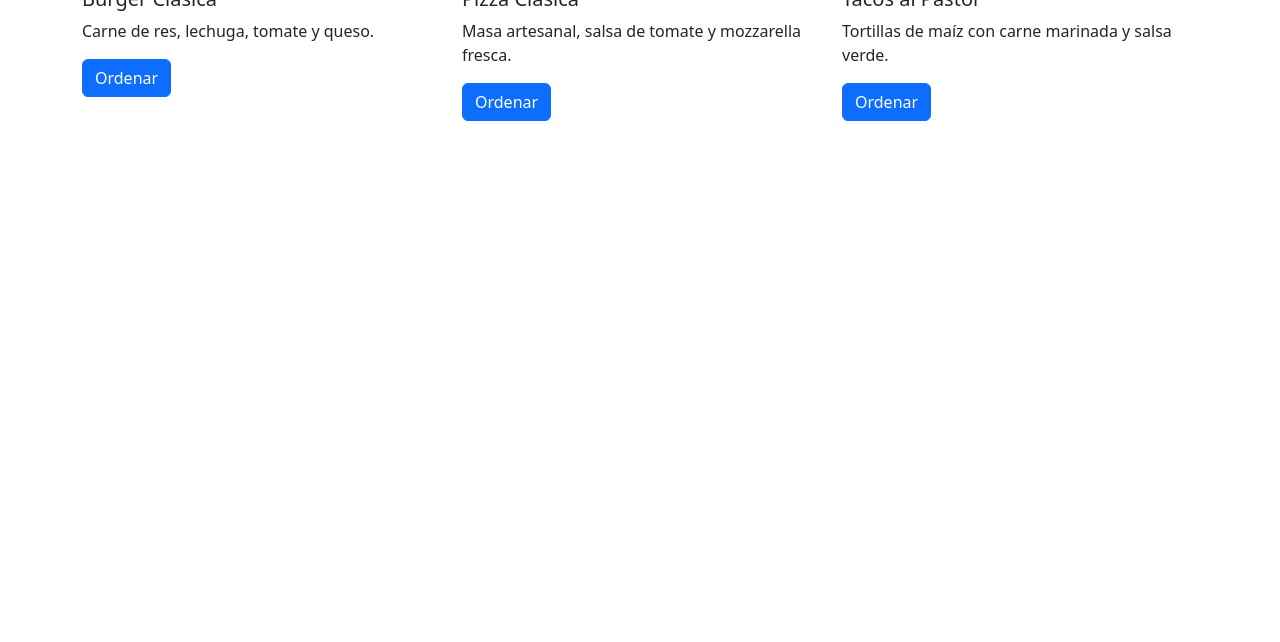
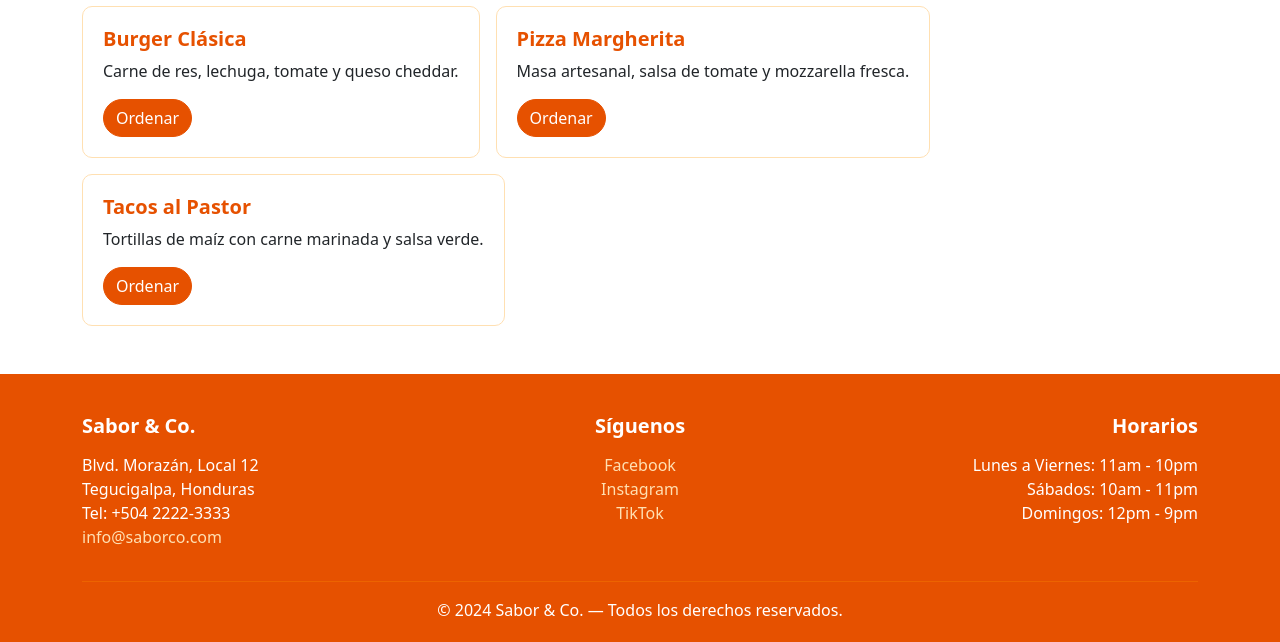
Before and after one commit to Vilorio-/Bootstrap, a website: page index.html in a window 1280 px wide. Shown: the part 495-1137 px from the top of the page. Before the commit the page ends 800 px from the top, so only its background shows below. Drawn offline with nearby package versions, Linux system fonts and the light colour scheme.

Commit message:
Agregar flex, footer, CSS personalizado y estilos de productos

```diff
--- /dev/null
+++ b/css/estilos.css
@@ -0,0 +1,66 @@
+/* Jumbotron */
+.jumbotron-custom {
+    background-color: #fff3e0;
+    border-bottom: 3px solid #ff9800;
+    padding: 60px 40px;
+}
+
+.jumbotron-custom h1 {
+    color: #e65100;
+}
+
+.jumbotron-custom p {
+    color: #555;
+}
+
+/* Botones */
+.btn-primary {
+    background-color: #e65100;
+    border-color: #e65100;
+    border-radius: 20px;
+}
+
+.btn-primary:hover {
+    background-color: #bf360c;
+    border-color: #bf360c;
+}
+
+/* Productos */
+.producto {
+    background-color: #fff;
+    border: 1px solid #ffe0b2;
+    border-radius: 10px;
+    padding: 20px;
+    transition: transform 0.2s;
+}
+
+.producto:hover {
+    transform: translateY(-4px);
+    box-shadow: 0 4px 12px rgba(0,0,0,0.1);
+}
+
+.producto h5 {
+    color: #e65100;
+    font-weight: 700;
+}
+
+/* Footer */
+.footer-custom {
+    background-color: #e65100;
+    color: #fff;
+    padding: 40px 0 20px;
+}
+
+.footer-custom a {
+    color: #ffe0b2;
+    text-decoration: none;
+}
+
+.footer-custom a:hover {
+    color: #fff;
+}
+
+.footer-custom h5 {
+    font-weight: 700;
+    margin-bottom: 15px;
+}
--- a/index.html
+++ b/index.html
@@ -5,18 +5,19 @@
     <meta name="viewport" content="width=device-width, initial-scale=1.0">
     <title>Sabor & Co.</title>
     <link rel="stylesheet" href="node_modules/bootstrap/dist/css/bootstrap.min.css">
+    <link rel="stylesheet" href="css/estilos.css">
 </head>
 <body>
 
     <!-- Jumbotron -->
-    <div class="p-5 mb-4 bg-light rounded-3">
-        <div class="container-fluid py-3">
+    <div class="jumbotron-custom">
+        <div class="container">
             <h1 class="display-4">Sabor & Co.</h1>
             <p class="lead">Comida fresca y sabores auténticos.</p>
         </div>
     </div>
 
-    <div class="container">
+    <div class="container my-5">
 
         <!-- 3 párrafos en fila -->
         <div class="row">
@@ -36,27 +37,74 @@
 
         <hr>
 
-        <!-- Lista de productos -->
+        <!-- Productos con flex -->
         <h2 class="my-4">Nuestro Menú</h2>
-        <div class="row">
-            <div class="col-12 col-md-6 col-lg-4 mb-4">
+        <div class="d-flex flex-wrap gap-3">
+
+            <div class="producto">
                 <h5>Burger Clásica</h5>
-                <p>Carne de res, lechuga, tomate y queso.</p>
+                <p>Carne de res, lechuga, tomate y queso cheddar.</p>
                 <a href="#" class="btn btn-primary">Ordenar</a>
             </div>
-            <div class="col-12 col-md-6 col-lg-4 mb-4">
-                <h5>Pizza Clasica</h5>
+
+            <div class="producto">
+                <h5>Pizza Margherita</h5>
                 <p>Masa artesanal, salsa de tomate y mozzarella fresca.</p>
                 <a href="#" class="btn btn-primary">Ordenar</a>
             </div>
-            <div class="col-12 col-md-6 col-lg-4 mb-4">
+
+            <div class="producto">
                 <h5>Tacos al Pastor</h5>
                 <p>Tortillas de maíz con carne marinada y salsa verde.</p>
                 <a href="#" class="btn btn-primary">Ordenar</a>
             </div>
+
         </div>
 
     </div>
+
+    <!-- Footer -->
+    <footer class="footer-custom">
+        <div class="container">
+            <div class="row">
+
+                <!-- Izquierda: Info del comercio -->
+                <div class="col-12 col-md-4 text-start">
+                    <h5>Sabor & Co.</h5>
+                    <address>
+                        Blvd. Morazán, Local 12<br>
+                        Tegucigalpa, Honduras<br>
+                        Tel: +504 2222-3333<br>
+                        <a href="mailto:info@saborco.com">info@saborco.com</a>
+                    </address>
+                </div>
+
+                <!-- Centro: Redes sociales -->
+                <div class="col-12 col-md-4 text-center">
+                    <h5>Síguenos</h5>
+                    <p>
+                        <a href="#">Facebook</a><br>
+                        <a href="#">Instagram</a><br>
+                        <a href="#">TikTok</a>
+                    </p>
+                </div>
+
+                <!-- Derecha: Info adicional -->
+                <div class="col-12 col-md-4 text-end">
+                    <h5>Horarios</h5>
+                    <p>
+                        Lunes a Viernes: 11am - 10pm<br>
+                        Sábados: 10am - 11pm<br>
+                        Domingos: 12pm - 9pm
+                    </p>
+                </div>
+
+            </div>
+
+            <hr style="border-color: #ff9800;">
+            <p class="text-center mb-0">© 2024 Sabor & Co. — Todos los derechos reservados.</p>
+        </div>
+    </footer>
 
     <script src="node_modules/jquery/dist/jquery.min.js"></script>
     <script src="node_modules/popper.js/dist/umd/popper.min.js"></script>
```
